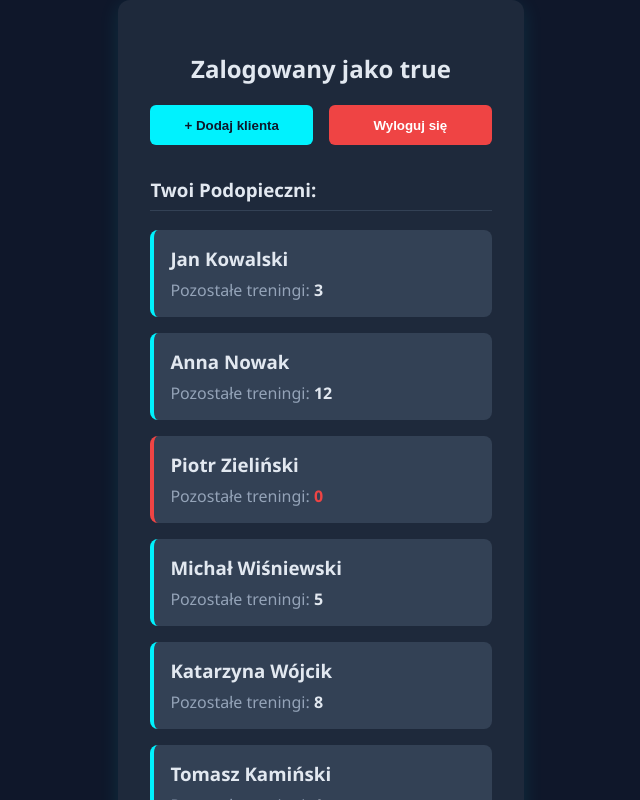
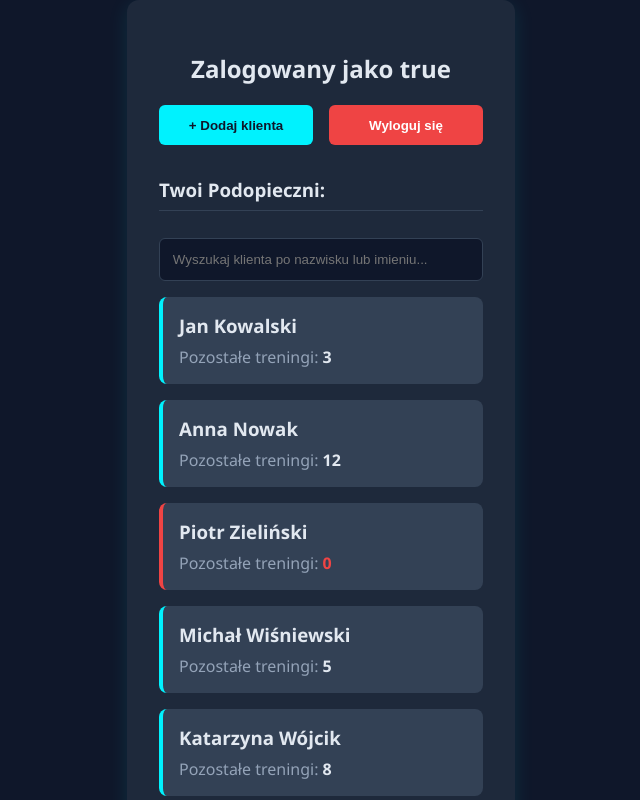
Before and after one commit to TLgentleman/REACT-APP-PANEL-TRENERA, a React (Vite) app: page / in a window 1280 px wide. Shown: the top 800 px of the page, without its empty margins (351-991 px from the left). Built offline with nearby package versions, Linux system fonts and the light colour scheme; sample sign-in values are in the browser's storage.

Commit message:
dodanie wyszukiwarki, aktualizacja dashboard

```diff
--- a/package.json
+++ b/package.json
@@ -12,7 +12,8 @@
   "dependencies": {
     "react": "^19.2.6",
     "react-dom": "^19.2.6",
-    "react-router-dom": "^7.17.0"
+    "react-router-dom": "^7.17.0",
+    "rxjs": "^7.8.2"
   },
   "devDependencies": {
     "@eslint/js": "^10.0.1",
--- a/src/components/Dashboard.jsx
+++ b/src/components/Dashboard.jsx
@@ -1,10 +1,15 @@
 import { useEffect, useState } from "react";
 import { useNavigate } from "react-router-dom";
 import ClientCard from "./ClientCard";
+import RxSearch from "./RxSearch"; // <--- DODANY IMPORT
 
 export default function Dashboard() {
   const [trainer, setTrainer] = useState("");
+
+  // Dwa osobne stany: jeden na wszystkich klientów z bazy, drugi na tych wyszukanych
   const [clients, setClients] = useState([]);
+  const [filteredClients, setFilteredClients] = useState([]);
+
   const navigate = useNavigate();
 
   useEffect(() => {
@@ -15,15 +20,15 @@ export default function Dashboard() {
     } else {
       setTrainer(activeUser);
 
-      // Pobieranie danych z JSON
       fetch("/clients.json")
         .then((response) => response.json())
         .then((data) => {
-          // Kiedy pobierzemy mocki, sprawdzamy czy mamy kogoś nowego w localStorage
           const newClients =
             JSON.parse(localStorage.getItem("newClients")) || [];
-          // Łączymy obie tablice w jedną listę
-          setClients([...data, ...newClients]);
+          const combinedList = [...data, ...newClients];
+
+          setClients(combinedList); // Zapisujemy wszystkich jako baza
+          setFilteredClients(combinedList); // Na start pokazujemy wszystkich
         })
         .catch((error) => console.error("Błąd pobierania danych:", error));
     }
@@ -35,6 +40,9 @@ export default function Dashboard() {
   };
 
   if (!trainer) return null;
+
+  // Wymóg ograniczania widocznych elementów: ucinamy tablicę do maksymalnie 5 wyników
+  const displayedClients = filteredClients.slice(0, 5);
 
   return (
     <div className="container" style={{ maxWidth: "500px" }}>
@@ -62,12 +70,18 @@ export default function Dashboard() {
           Twoi Podopieczni:
         </h3>
 
-        {clients.length > 0 ? (
-          clients.map((client) => (
+        {/* Nasza wyszukiwarka RxJS */}
+        <RxSearch
+          allClients={clients}
+          setFilteredClients={setFilteredClients}
+        />
+
+        {displayedClients.length > 0 ? (
+          displayedClients.map((client) => (
             <ClientCard key={client.id} client={client} />
           ))
         ) : (
-          <p>Brak klientów w bazie.</p>
+          <p>Brak wyników wyszukiwania.</p>
         )}
       </div>
     </div>
--- /dev/null
+++ b/src/components/RxSearch.jsx
@@ -0,0 +1,49 @@
+import { useEffect, useRef } from "react";
+import { fromEvent, of } from "rxjs";
+import { debounceTime, map, switchMap } from "rxjs/operators";
+
+export default function RxSearch({ allClients, setFilteredClients }) {
+  // useRef pozwala nam "złapać" ten konkretny input w HTML-u
+  const inputRef = useRef(null);
+
+  useEffect(() => {
+    // 1. fromEvent: Zaczynamy nasłuchiwać wpisywania na klawiaturze (zdarzenie 'input')
+    const searchStream$ = fromEvent(inputRef.current, "input").pipe(
+      // 2. debounceTime: Czekamy 300 milisekund po ostatnim wciśnięciu klawisza
+      debounceTime(300),
+
+      // 3. map: Wyciągamy z tego zdarzenia sam tekst i zmieniamy na małe litery
+      map((event) => event.target.value.toLowerCase()),
+
+      // 4. switchMap: Anuluje poprzednie zapytania, jeśli znów zaczniesz pisać
+      switchMap((searchTerm) => {
+        // Tu normalnie byłoby zapytanie do serwera. My filtrujemy naszą pobraną listę:
+        const filtered = allClients.filter(
+          (client) =>
+            client.lastName.toLowerCase().includes(searchTerm) ||
+            client.firstName.toLowerCase().includes(searchTerm),
+        );
+        // Zwracamy wynik jako nowy strumień (wymóg działania switchMap)
+        return of(filtered);
+      }),
+    );
+
+    // Subskrybujemy nasz strumień, żeby reagował w rzeczywistości
+    const subscription = searchStream$.subscribe((result) => {
+      setFilteredClients(result); // Aktualizujemy listę klientów widoczną na ekranie
+    });
+
+    // Czyszczenie pamięci, gdy komponent znika z ekranu
+    return () => subscription.unsubscribe();
+  }, [allClients, setFilteredClients]);
+
+  return (
+    <div className="input-group" style={{ marginBottom: "1rem" }}>
+      <input
+        ref={inputRef}
+        type="text"
+        placeholder="Wyszukaj klienta po nazwisku lub imieniu..."
+      />
+    </div>
+  );
+}
```
Also changed, not shown: 1 other file (tests, documents, lock files or other folders).
